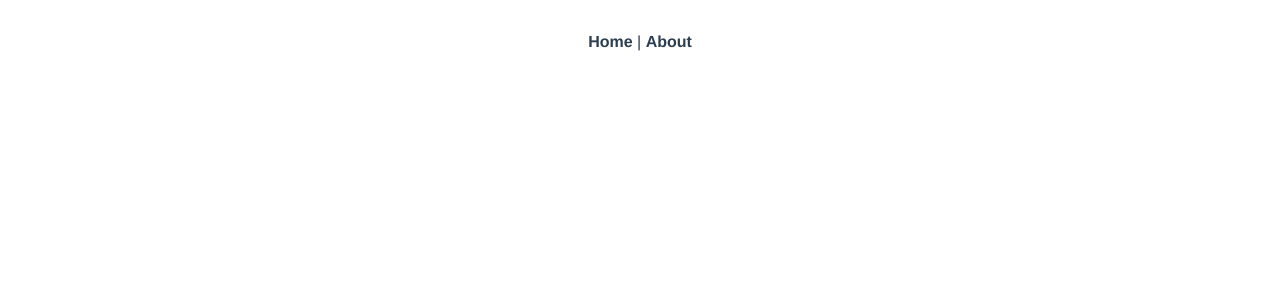
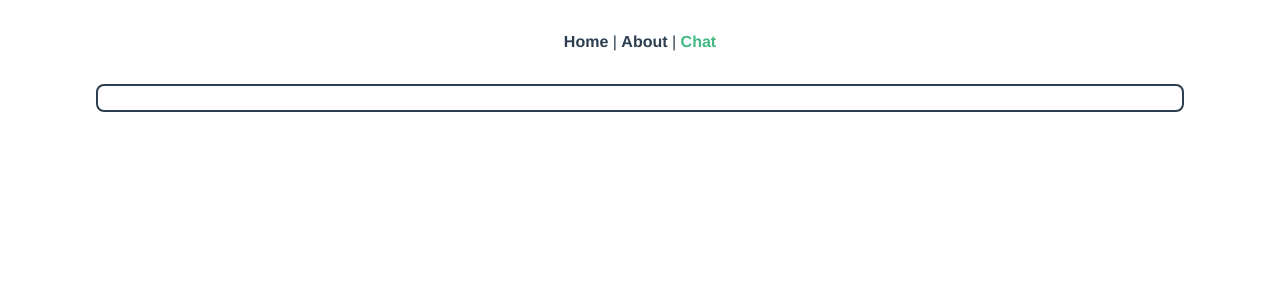
Before and after one commit to Psyconymous/Psyconymous-App, a Vue app in the folder frontend/: page /chat in a window 1280 px wide. Before the commit this address had no page. Shown: the top 300 px of the page. Built offline with nearby package versions, Linux system fonts and the light colour scheme.

Commit message:
Started work on Chat Interface

```diff
--- a/frontend/src/App.vue
+++ b/frontend/src/App.vue
@@ -1,7 +1,8 @@
 <template>
   <div id="nav">
     <router-link to="/">Home</router-link> |
-    <router-link to="/about">About</router-link>
+    <router-link to="/about">About</router-link> |
+    <router-link to="/chat">Chat</router-link>
   </div>
   <router-view />
 </template>
--- /dev/null
+++ b/frontend/src/components/Chat/InputField.vue
@@ -0,0 +1,20 @@
+<template>
+  <div class="flex">
+    <input v-model="message" class="mx-auto flex-grow rounded-lg border-2 px-2" @keyup.enter="sendMsg">
+  </div>
+</template>
+<script lang="ts">
+import { ref, defineComponent } from 'vue'
+
+const message = ref("")
+
+/* Will change this to a POST request to the server socket when it is implemented */
+let sendMsg = () => console.log(`I sent ${message.value}`);
+
+export default defineComponent({
+  name: "ChatInputField",
+  setup() {
+    return { message, sendMsg}
+  }
+})
+</script>
--- a/frontend/src/router/index.ts
+++ b/frontend/src/router/index.ts
@@ -16,6 +16,12 @@ const routes: Array<RouteRecordRaw> = [
     component: () =>
       import(/* webpackChunkName: "about" */ "../views/About.vue"),
   },
+  {
+    path: "/chat",
+    name: "Chat",
+    component: () =>
+      import("../views/ChatInterface.vue"),
+  }
 ];
 
 const router = createRouter({
--- /dev/null
+++ b/frontend/src/views/ChatInterface.vue
@@ -0,0 +1,16 @@
+<template>
+  <div class="px-24 grid grid-cols-1 gap-4">
+    <div class=""><ChatInput class="bg-red-500"/></div>
+  </div>
+</template>
+<script lang="ts">
+import { defineComponent } from "vue";
+import ChatInput from "@/components/Chat/InputField.vue";
+
+export default defineComponent({
+  name: "ChatPage",
+  components: {
+    ChatInput
+  }
+})
+</script>
--- a/frontend/src/views/Home.vue
+++ b/frontend/src/views/Home.vue
@@ -1,5 +1,5 @@
 <template>
-  <div class="home bg-color-red-500">
+  <div class="home bg-emerald-100">
     <img alt="Vue logo" src="../assets/logo.png" />
     <HelloWorld msg="Welcome to Your Vue.js + TypeScript App" />
   </div>
--- a/frontend/tailwind.config.js
+++ b/frontend/tailwind.config.js
@@ -3,6 +3,49 @@ module.exports = {
   // purge: ['./public/**/*.html', './src/**/*.{vue,js,ts,jsx,tsx}'],
   darkMode: false, // or 'media' or 'class'
   theme: {
+    colors: {
+      indigo: {
+        700: '#05396b',
+        600: '#1e4d7a',
+        500: '#376189',
+        400: '#507497',
+        300: '#6988a6',
+        200: '#829cb5',
+        100: '#9bb0c4',
+        50: '#b4c4d3',
+      },
+      emerald: {
+        700: '#3c927f',
+        600: '#509d8c',
+        500: '#63a899',
+        400: '#77b3a5',
+        300: '#8abeb2',
+        200: '#9ec9bf',
+        100: '#b1d3cc',
+        50: '#c5ded9',
+      },
+      "med-aqua": {
+        700: '#5cdb94',
+        600: '#6cdf9f',
+        500: '#7de2a9',
+        400: '#8de6b4',
+        300: '#9de9bf',
+        200: '#aeedca',
+        100: '#bef1d4',
+        50: '#cef4df',
+      },
+      "light-aqua": {
+        700: '#8de4af',
+        600: '#98e7b7',
+        500: '#a4e9bf',
+        400: '#afecc7',
+        300: '#bbefcf',
+        200: '#c6f2d7',
+        100: '#d1f4df',
+        50: '#ddf7e7',
+      },
+      beige: "#edf5e0"
+    },
     extend: {},
   },
   variants: {
```
